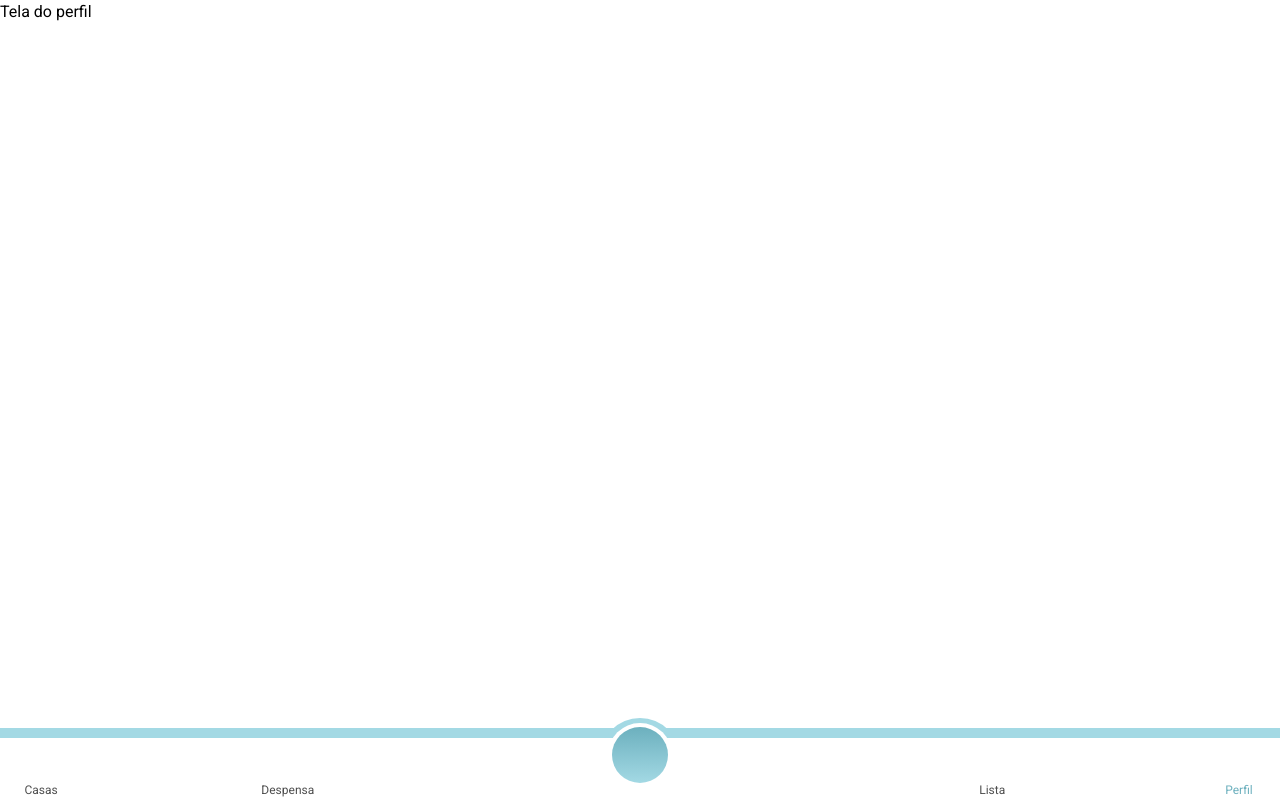
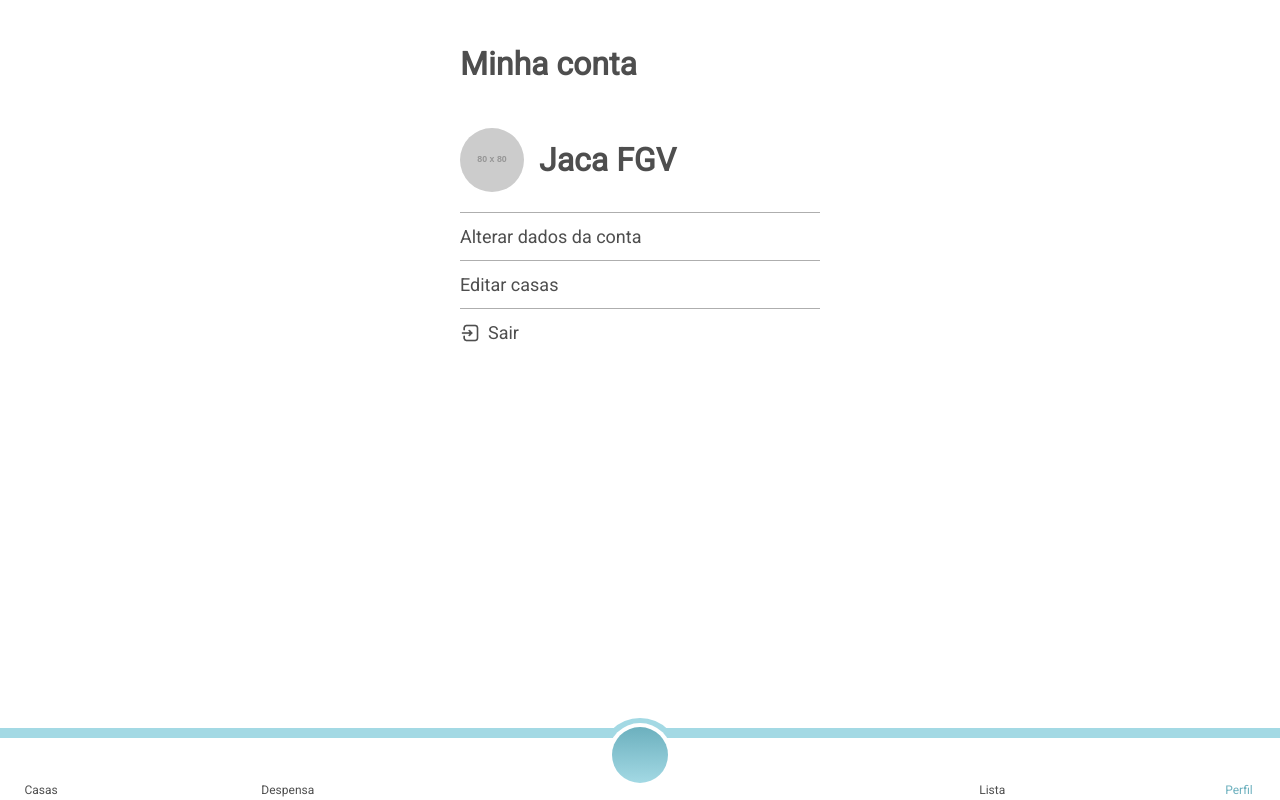
Before and after one commit to InsperCoding/frontend-estoca-ai, a Next.js app in the folder estoca-ai-app/: page /aplicacao/perfil in a window 1280 px wide. Built offline with nearby package versions, Linux system fonts and the light colour scheme; some icons are missing.

Commit message:
style: design página Minha Conta pronto (falta conectar com o backend)

```diff
--- a/estoca-ai-app/app/aplicacao/perfil/page.tsx
+++ b/estoca-ai-app/app/aplicacao/perfil/page.tsx
@@ -1,7 +1,104 @@
-export default function Page() {
-    return (
-      <div>
-        <h1>Tela do perfil</h1>
+"use client";
+
+import { useRouter } from "next/navigation";
+import { FaSignOutAlt } from "react-icons/fa"; // Adicionando o ícone de saída
+
+export default function Profile() {
+  const router = useRouter();
+
+  const handleEditAccount = () => {
+    alert("Redirecionando para alterar dados da conta...");
+    router.push("/edit-account");
+  };
+
+  const handleEditHouses = () => {
+    alert("Redirecionando para editar casas...");
+    router.push("/edit-houses");
+  };
+
+  const handleLogout = () => {
+    alert("Você foi desconectado.");
+    router.push("/login");
+  };
+
+  return (
+    <div style={{ fontFamily: "Arial, sans-serif", maxWidth: "400px", margin: "0 auto", padding: "20px" }}>
+      {/* Título */}
+      <h1 style={{ fontSize: "32px", color: "#4E4E4E", fontFamily: "Roboto, sans-serif", fontWeight: "700", paddingTop: "20px", marginBottom: "40px" }}>Minha conta</h1>
+
+      {/* Avatar e Nome */}
+      <div style={{ display: "flex", alignItems: "center", marginBottom: "20px" }}>
+        <img
+          src="https://via.placeholder.com/80" // Substitua pelo URL correto do avatar
+          alt="Avatar"
+          style={{ borderRadius: "50%", width: "64px", height: "64px", marginRight: "15px" }}
+        />
+        <div style={{ fontSize: "32px", color: "#4E4E4E", fontFamily: "Roboto, sans-serif", fontWeight: "600" }}>Jaca FGV</div>
       </div>
-    );
-  }
+
+      {/* Botões */}
+      <div style={{ borderTop: "1px solid #AEAEAE" }}>
+        <button
+          onClick={handleEditAccount}
+          style={{
+            display: "block",
+            width: "100%",
+            textAlign: "left",
+            padding: "10px 10px 10px 0px",
+            border: "none",
+            borderBottom: "1px solid #AEAEAE",
+            background: "none",
+            color: "#4E4E4E",
+            fontFamily: "Roboto, sans-serif",
+            fontSize: "18px",
+            cursor: "pointer",
+          }}
+        >
+          Alterar dados da conta
+        </button>
+        <button
+          onClick={handleEditHouses}
+          style={{
+            display: "block",
+            width: "100%",
+            textAlign: "left",
+            padding: "10px 10px 10px 0px",
+            border: "none",
+            borderBottom: "1px solid #AEAEAE",
+            background: "none",
+            color: "#4E4E4E",
+            fontFamily: "Roboto, sans-serif",
+            fontSize: "18px",
+            cursor: "pointer",
+          }}
+        >
+          Editar casas
+        </button>
+        <button
+          onClick={handleLogout}
+          style={{
+            display: "flex",
+            alignItems: "center",
+            justifyContent: "flex-start", // Alinha o texto e o ícone na mesma linha
+            width: "100%",
+            textAlign: "left",
+            padding: "10px 10px 10px 0px",
+            border: "none",
+            background: "none",
+            color: "#4E4E4E",
+            fontFamily: "Roboto, sans-serif",
+            fontSize: "18px",
+            cursor: "pointer",
+          }}
+        >
+          <img
+            src="/icones/log-out.png" // Caminho correto para acessar o ícone
+            alt="Sair"
+            style={{ width: "20px", height: "20px", marginRight: "8px" }}
+          />
+          Sair
+        </button>
+      </div>
+    </div>
+  );
+}
```
Also changed, not shown: estoca-ai-app/public/icones/log-out.png (added).
